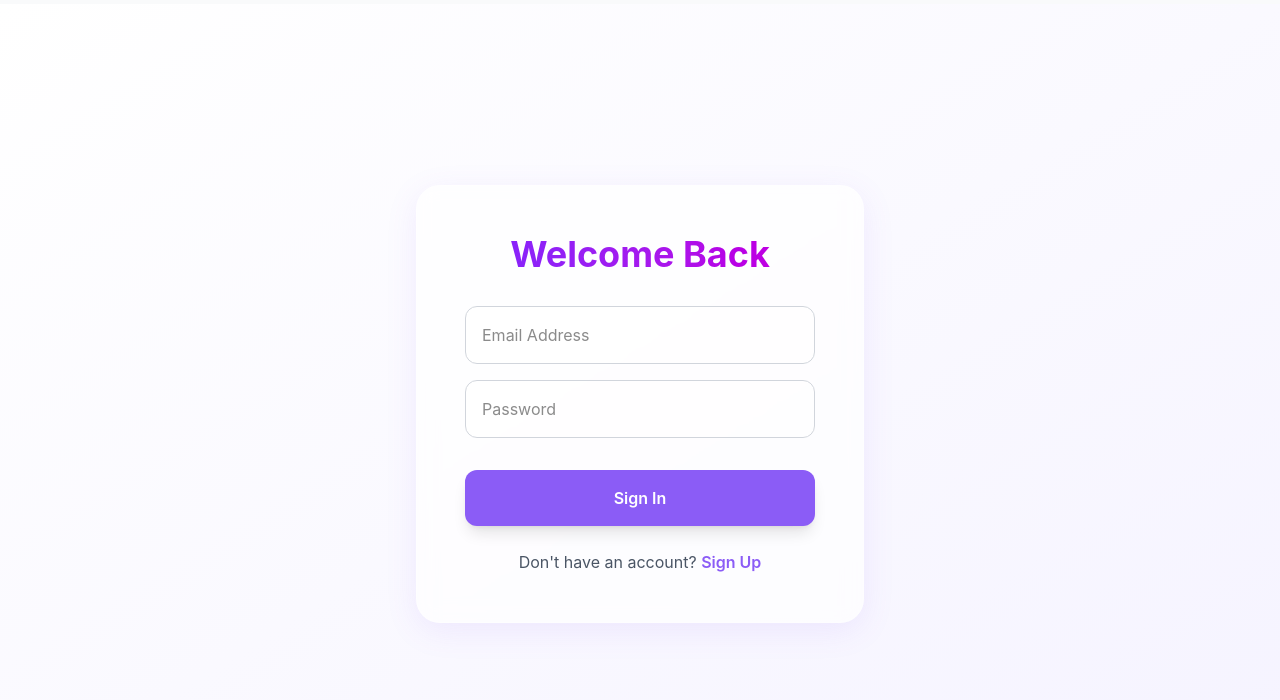
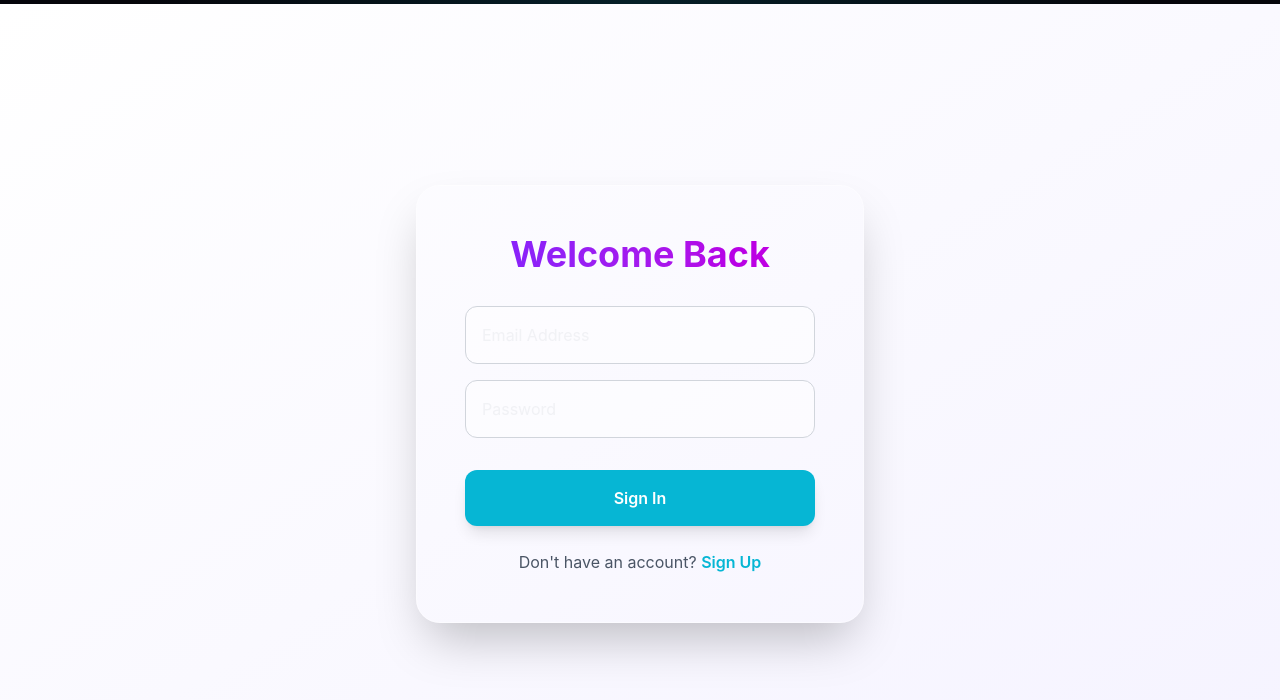
Before and after one commit to baazithh/chatsy, a Next.js app in the folder client/: page /auth in a window 1280 px wide. Shown: the top 700 px of the page. Built offline with nearby package versions, Linux system fonts and the light colour scheme; no server answers.

Commit message:
updatd styling

```diff
--- a/client/src/app/globals.css
+++ b/client/src/app/globals.css
@@ -1,23 +1,17 @@
 @import "tailwindcss";
 
 @theme inline {
-  --color-primary: #8B5CF6;
-  --color-primary-dark: #7c3aed;
-  --color-bg-light: #F9FAFB;
+  --color-primary: #06b6d4; /* Neon Cyan */
+  --color-primary-dark: #0891b2;
+  --color-secondary: #d946ef; /* Neon Magenta */
+  --color-bg-dark: #05050a; /* Deep space */
 
   --font-sans: "Outfit", "Inter", sans-serif;
 }
 
 :root {
-  --background: #F9FAFB;
-  --foreground: #171717;
-}
-
-@media (prefers-color-scheme: dark) {
-  :root {
-    --background: #0a0a0a;
-    --foreground: #ededed;
-  }
+  --background: #05050a;
+  --foreground: #e5e7eb;
 }
 
 body {
@@ -25,16 +19,75 @@ body {
   color: var(--foreground);
   font-family: var(--font-sans);
   min-height: 100vh;
+  /* Deep void background with subtle radial glow */
+  background-image: radial-gradient(circle at 50% 0%, rgba(6, 182, 212, 0.15) 0%, rgba(5, 5, 10, 1) 50%),
+                    radial-gradient(circle at 100% 100%, rgba(217, 70, 239, 0.1) 0%, rgba(5, 5, 10, 1) 50%);
+  background-attachment: fixed;
 }
 
-.glassmorphism {
-  background: rgba(255, 255, 255, 0.7);
-  backdrop-filter: blur(10px);
-  border: 1px solid rgba(255, 255, 255, 0.18);
-  box-shadow: 0 8px 32px 0 rgba(139, 92, 246, 0.1);
+/* Holographic 3D Utilities */
+.holographic-panel {
+  background: rgba(10, 10, 20, 0.6);
+  backdrop-filter: blur(16px);
+  border: 1px solid rgba(6, 182, 212, 0.2);
+  box-shadow: 0 0 15px rgba(6, 182, 212, 0.1),
+              inset 0 0 20px rgba(6, 182, 212, 0.05);
+  border-radius: 16px;
+  position: relative;
+  overflow: hidden;
 }
 
-.dark .glassmorphism {
-  background: rgba(17, 24, 39, 0.7);
-  border: 1px solid rgba(255, 255, 255, 0.08);
+.holographic-panel::before {
+  content: '';
+  position: absolute;
+  top: 0; left: 0; right: 0;
+  height: 1px;
+  background: linear-gradient(90deg, transparent, rgba(6, 182, 212, 0.8), transparent);
 }
+
+.holographic-panel-magenta {
+  border-color: rgba(217, 70, 239, 0.3);
+  box-shadow: 0 0 15px rgba(217, 70, 239, 0.1),
+              inset 0 0 20px rgba(217, 70, 239, 0.05);
+}
+
+.holographic-panel-magenta::before {
+  background: linear-gradient(90deg, transparent, rgba(217, 70, 239, 0.8), transparent);
+}
+
+/* Neon Text Glows */
+.neon-text-cyan {
+  color: #06b6d4;
+  text-shadow: 0 0 5px rgba(6, 182, 212, 0.5), 0 0 10px rgba(6, 182, 212, 0.3);
+}
+
+.neon-text-magenta {
+  color: #d946ef;
+  text-shadow: 0 0 5px rgba(217, 70, 239, 0.5), 0 0 10px rgba(217, 70, 239, 0.3);
+}
+
+.glass-input {
+  background: rgba(0, 0, 0, 0.3);
+  border: 1px solid rgba(255, 255, 255, 0.1);
+  color: #fff;
+  transition: all 0.2s ease;
+}
+
+.glass-input:focus {
+  border-color: rgba(6, 182, 212, 0.8);
+  box-shadow: 0 0 10px rgba(6, 182, 212, 0.2);
+  outline: none;
+}
+
+.perspective-container {
+  perspective: 1000px;
+}
+
+.hover-3d {
+  transition: transform 0.3s ease, box-shadow 0.3s ease;
+}
+
+.hover-3d:hover {
+  transform: translateY(-5px) rotateX(2deg) rotateY(-2deg);
+  box-shadow: -5px 15px 25px rgba(6, 182, 212, 0.2);
+}
--- a/client/src/app/page.tsx
+++ b/client/src/app/page.tsx
@@ -1,29 +1,31 @@
 import Link from 'next/link';
+import { Activity } from 'lucide-react';
 
 export default function Home() {
   return (
-    <main className="min-h-screen relative overflow-hidden flex flex-col items-center justify-center p-6">
-      {/* Background Gradients */}
-      <div className="absolute inset-0 bg-gradient-to-br from-white to-violet-50 dark:from-gray-950 dark:to-indigo-950 -z-10" />
-      <div className="absolute top-1/4 left-1/4 w-[600px] h-[600px] bg-fuchsia-300/30 rounded-full blur-[120px] -z-10 animate-pulse mix-blend-multiply dark:mix-blend-lighten" />
-      <div className="absolute bottom-1/4 right-1/4 w-[600px] h-[600px] bg-violet-400/20 rounded-full blur-[120px] -z-10 mix-blend-multiply dark:mix-blend-lighten" />
+    <main className="min-h-screen relative overflow-hidden flex flex-col items-center justify-center p-6 perspective-container">
+      {/* 3D Animated Background Elements */}
+      <div className="absolute top-1/4 left-1/4 w-[400px] h-[400px] border border-cyan-500/20 rounded-full blur-[2px] -z-10 animate-[spin_20s_linear_infinite] [transform:rotateX(60deg)]" />
+      <div className="absolute bottom-1/4 right-1/4 w-[500px] h-[500px] border border-magenta-500/20 rounded-full blur-[2px] -z-10 animate-[spin_30s_linear_reverse_infinite] [transform:rotateX(50deg)]" />
 
-      <div className="text-center space-y-8 glassmorphism p-12 rounded-3xl max-w-2xl mx-auto shadow-2xl relative z-10 border border-white/40 dark:border-white/10">
-        <div className="space-y-4">
-          <h1 className="text-6xl font-extrabold bg-clip-text text-transparent bg-gradient-to-r from-violet-600 to-fuchsia-600 dark:from-violet-400 dark:to-fuchsia-400 tracking-tight pb-2">
-            Chatsy
+      <div className="text-center space-y-8 holographic-panel hover-3d p-12 max-w-2xl mx-auto backdrop-blur-2xl relative z-10">
+        <div className="space-y-4 flex flex-col items-center">
+          <Activity size={48} className="text-cyan-400 animate-pulse mb-2" />
+          <h1 className="text-6xl font-black neon-text-cyan tracking-tighter pb-2">
+            CHATSY_OS
           </h1>
-          <p className="text-xl text-gray-600 dark:text-gray-300 max-w-md mx-auto">
-            Connect instantly. <br/> Match by interests. Build permanent connections.
+          <p className="text-xl text-gray-400 max-w-md mx-auto font-light tracking-wide">
+            INITIATE CONNECTION. <br/> SYNC INTERESTS. BYPASS FIREWALLS.
           </p>
         </div>
 
-        <div className="flex flex-col sm:flex-row gap-4 justify-center mt-8">
-          <Link href="/chat" className="px-8 py-4 bg-primary text-white rounded-full font-semibold hover:bg-primary-dark transition-all shadow-lg hover:shadow-xl hover:-translate-y-1">
-            Start Chatting
+        <div className="flex flex-col sm:flex-row gap-6 justify-center mt-10">
+          <Link href="/chat" className="px-8 py-4 bg-cyan-500/10 text-cyan-400 border border-cyan-500/50 rounded-lg font-bold hover:bg-cyan-500/20 hover:shadow-[0_0_15px_rgba(6,182,212,0.5)] transition-all uppercase tracking-widest flex items-center justify-center gap-2">
+            <span className="w-2 h-2 bg-cyan-400 rounded-full animate-ping block" />
+            Connect To Grid
           </Link>
-          <Link href="/profile" className="px-8 py-4 bg-white/80 dark:bg-gray-800/80 text-gray-800 dark:text-white rounded-full font-semibold hover:bg-white dark:hover:bg-gray-700 transition-all border border-gray-200 dark:border-gray-700 backdrop-blur-md">
-            Create Profile
+          <Link href="/profile" className="px-8 py-4 bg-white/5 text-gray-300 border border-white/10 rounded-lg font-bold hover:bg-white/10 hover:border-white/30 transition-all uppercase tracking-widest">
+            Establish Identity
           </Link>
         </div>
       </div>
```
